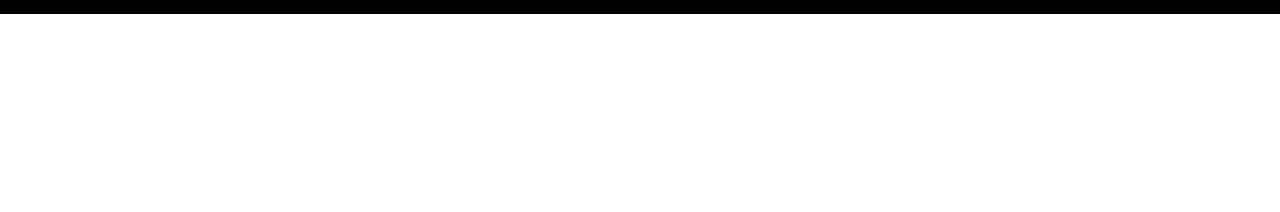
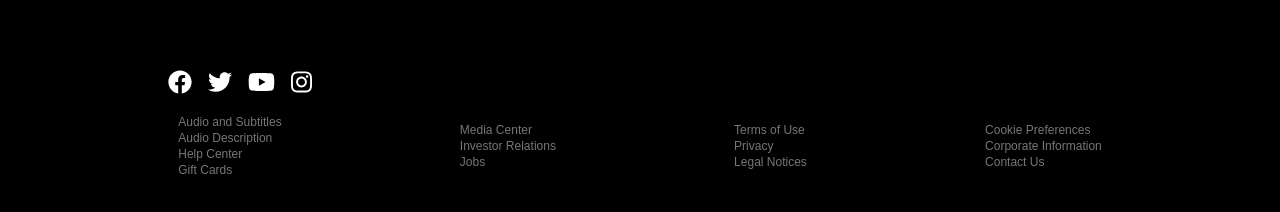
Before and after one commit to mertensnova/chat-bot, a Next.js app: page / in a window 1280 px wide. Shown: the part 1738-1950 px from the top of the page. Before the commit the page ends 1752 px from the top, so only its background shows below. Built offline with nearby package versions, Linux system fonts and the light colour scheme; no server answers.

Commit message:
Added Footer

```diff
--- a/package.json
+++ b/package.json
@@ -9,6 +9,11 @@
     "type": "module"
   },
   "dependencies": {
+    "@fortawesome/fontawesome-svg-core": "^1.2.36",
+    "@fortawesome/free-brands-svg-icons": "^5.15.4",
+    "@fortawesome/free-regular-svg-icons": "^5.15.4",
+    "@fortawesome/free-solid-svg-icons": "^5.15.4",
+    "@fortawesome/react-fontawesome": "^0.1.17",
     "@heroicons/react": "^1.0.5",
     "axios": "^0.25.0",
     "next": "12.0.10",
--- a/pages/Banner.js
+++ b/pages/Banner.js
@@ -65,7 +65,7 @@
             More Info
           </button>
         </div>
-        <p className=" w-[45rem] max-w-[360px] pt-4 text-xl  sm:hidden lg:flex h-20 leading-snug">
+        <p className=" w-[45rem] max-w-[360px] pt-4 text-2xl  sm:hidden lg:flex h-20 leading-snug">
           {truncate(movie?.overview, 150)}
         </p>
       </article>
--- /dev/null
+++ b/pages/Footer.js
@@ -0,0 +1,115 @@
+import React from "react";
+import { FontAwesomeIcon } from "@fortawesome/react-fontawesome";
+import { faFacebook } from "@fortawesome/free-brands-svg-icons";
+import { faTwitter } from "@fortawesome/free-brands-svg-icons";
+import { faYoutube } from "@fortawesome/free-brands-svg-icons";
+import { faInstagram } from "@fortawesome/free-brands-svg-icons";
+
+const Footer = () => {
+  return (
+    <section className="w-full flex py-14 bg-black text-GrayTwo flex-col justify-center items-center">
+      <div className="  text-white w-9/12 text-2xl cursor-pointer flex items-center justify-start">
+        <FontAwesomeIcon icon={faFacebook} className="mx-2"></FontAwesomeIcon>
+        <FontAwesomeIcon icon={faTwitter} className="mx-2"></FontAwesomeIcon>
+        <FontAwesomeIcon icon={faYoutube} className="mx-2"></FontAwesomeIcon>
+        <FontAwesomeIcon icon={faInstagram} className="mx-2"></FontAwesomeIcon>
+      </div>
+      <article className="w-full flex items-center justify-evenly text-xs py-5">
+        <ul class="member-footer-links">
+          <li class="member-footer-link-wrapper">
+            <a class="member-footer-link" href="/browse/subtitles">
+              <span class="member-footer-link-content">
+                Audio and Subtitles
+              </span>
+            </a>
+          </li>
+          <li class="member-footer-link-wrapper">
+            <a class="member-footer-link" href="/browse/audio-description">
+              <span class="member-footer-link-content">Audio Description</span>
+            </a>
+          </li>
+          <li class="member-footer-link-wrapper">
+            <a class="member-footer-link" href="https://help.netflix.com/">
+              <span class="member-footer-link-content">Help Center</span>
+            </a>
+          </li>
+          <li class="member-footer-link-wrapper">
+            <a class="member-footer-link" href="/redeem">
+              <span class="member-footer-link-content">Gift Cards</span>
+            </a>
+          </li>
+        </ul>
+        <ul>
+          <li class="member-footer-link-wrapper">
+            <a class="member-footer-link" href="https://media.netflix.com/">
+              <span class="member-footer-link-content">Media Center</span>
+            </a>
+          </li>
+          <li class="member-footer-link-wrapper">
+            <a class="member-footer-link" href="http://ir.netflix.com/">
+              <span class="member-footer-link-content">Investor Relations</span>
+            </a>
+          </li>
+          <li class="member-footer-link-wrapper">
+            <a class="member-footer-link" href="https://jobs.netflix.com/">
+              <span class="member-footer-link-content">Jobs</span>
+            </a>
+          </li>
+        </ul>
+        <ul>
+          <li class="member-footer-link-wrapper">
+            <a
+              class="member-footer-link"
+              href="https://help.netflix.com/legal/termsofuse"
+            >
+              <span class="member-footer-link-content">Terms of Use</span>
+            </a>
+          </li>
+          <li class="member-footer-link-wrapper">
+            <a
+              class="member-footer-link"
+              href="https://help.netflix.com/legal/privacy"
+            >
+              <span class="member-footer-link-content">Privacy</span>
+            </a>
+          </li>
+          <li class="member-footer-link-wrapper">
+            <a
+              class="member-footer-link"
+              href="https://help.netflix.com/legal/notices"
+            >
+              <span class="member-footer-link-content">Legal Notices</span>
+            </a>
+          </li>
+        </ul>
+        <ul>
+          <li class="member-footer-link-wrapper">
+            <a class="member-footer-link" href="/Cookies">
+              <span class="member-footer-link-content">Cookie Preferences</span>
+            </a>
+          </li>
+          <li class="member-footer-link-wrapper">
+            <a
+              class="member-footer-link"
+              href="https://help.netflix.com/legal/corpinfo"
+            >
+              <span class="member-footer-link-content">
+                Corporate Information
+              </span>
+            </a>
+          </li>
+          <li class="member-footer-link-wrapper">
+            <a
+              class="member-footer-link"
+              href="https://help.netflix.com/contactus"
+            >
+              <span class="member-footer-link-content">Contact Us</span>
+            </a>
+          </li>
+        </ul>
+      </article>
+    </section>
+  );
+};
+
+export default Footer;
--- a/pages/Row.js
+++ b/pages/Row.js
@@ -4,6 +4,7 @@
 
 const Row = ({ title, fetchURL, isLarge = false }) => {
   const [movies, setMovies] = useState([]);
+  const [showMore, setShowMore] = useState(false);
 
   useEffect(() => {
     async function fetchData() {
@@ -14,22 +15,33 @@
     fetchData();
   }, [fetchURL]);
 
+  const moreInfo = (e) => {
+    let more = e.target.alt;
+    console.log(more);
+  };
+
   return (
-    <section className="w-full bg-black text-white overflow-x-hidden py-[30px] ">
+    <section className="relative w-full bg-black text-white overflow-x-hidden py-[30px] ">
       <h2 className="lg:text-3xl sm:text-2xl  p-[20px]">{title}</h2>
       <div className="flex overflow-x-scroll overscroll-y-none pl-[20px] scrollbar-hide object-contain">
         {movies.map((movie) => {
           return (
+            <>
               <img
                 className={`${
                   isLarge ? "max-h-[270px]" : "max-h-[150px]"
-              } mr-3 cursor-pointer object-contain hover:scale-110 duration-300`}
+                } mr-3 cursor-pointer object-contain hover:scale-110 duration-300 `}
+                src={`https://image.tmdb.org/t/p/original/${
+                  isLarge ? movie?.poster_path : movie?.backdrop_path
+                }`}
                 src={`https://image.tmdb.org/t/p/original/${
                   isLarge ? movie?.poster_path : movie?.backdrop_path
                 }`}
                 alt={movie.name}
                 key={movie.id}
+                onClick={moreInfo}
               />
+            </>
           );
         })}
       </div>
--- a/pages/index.js
+++ b/pages/index.js
@@ -3,6 +3,7 @@
 import Row from "./Row";
 import Banner from "./Banner";
 import requests from "../lib/Requests.js";
+import Footer from "./Footer.js";
 
 export default function Home() {
   return (
@@ -17,10 +18,11 @@
       <Row title="Trending Now" fetchURL={requests.fetchMovies} />
       <Row title="Top Rated" fetchURL={requests.fetchTopRated} />
       <Row title="TV Shows" fetchURL={requests.fetchTVShows} />
-
       <Row title="Action & Adventure" fetchURL={requests.fetchActionMovies} />
       <Row title="Horror Movies" fetchURL={requests.fetchHorrorMovies} />
       <Row title="Comedy Movies" fetchURL={requests.fetchComedyMovies} />
+
+      <Footer />
     </>
   );
 }
--- a/styles/globals.css
+++ b/styles/globals.css
@@ -12,7 +12,7 @@
 }
 
 .banner-fade {
-  margin-top: 215px;
+  margin-top: 260px;
   height: 7.4rem;
   background-image: linear-gradient(
     180deg,
@@ -37,6 +37,6 @@
 
 @media screen and (max-width: 975px) {
   .banner-fade {
-    margin-top: 490px;
+    margin-top: 230px;
   }
 }
```
Also changed, not shown: 1 other file (tests, documents, lock files or other folders). Lines whose indentation alone changed are shown as unchanged.
